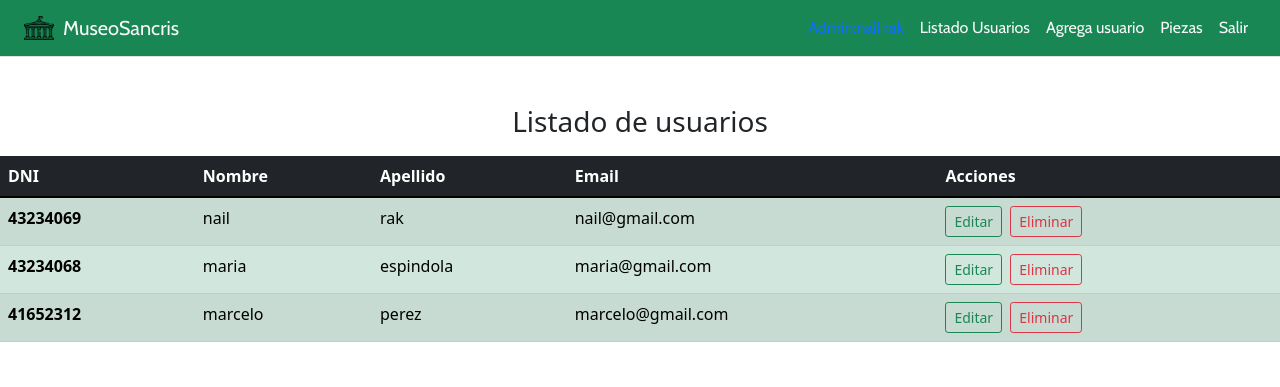
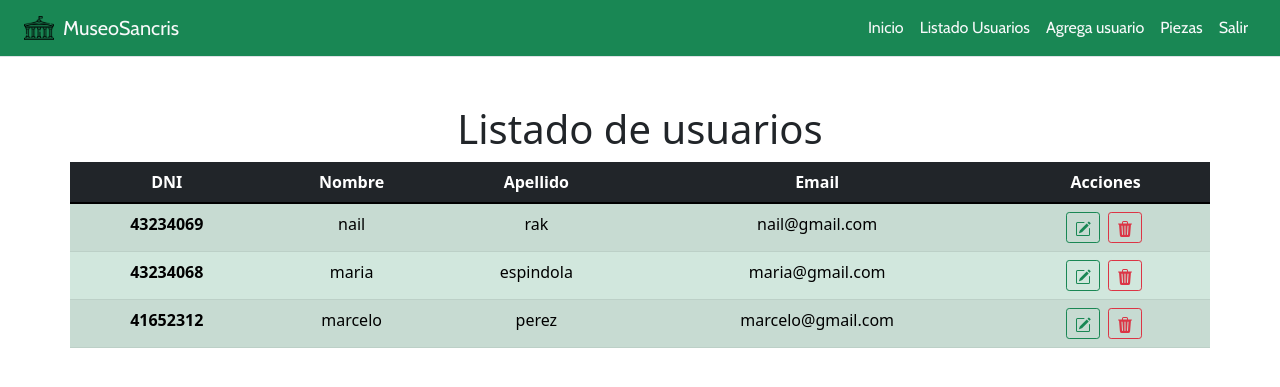
Before and after one commit to ianucraniano/Proyecto2023, a PHP site: page /listadoadm.php in a window 1280 px wide. Shown: the top 387 px of the page. Run offline with PHP 8.4, Linux system fonts and the light colour scheme; a user stored in the database is signed in; data comes from the database, SQL or seed files in the repository; some web fonts are replaced.

Commit message:
Realizamos nuevos cambios

```diff
--- a/CSS/contacto.css
+++ b/CSS/contacto.css
@@ -1,6 +1,6 @@
 .contacto{
-    background-color: rgba(0, 0, 0, 0.205);
-    height: 80%;
+
+
     padding-top: 30px;
     padding-bottom: 20px;
     background-color: #a4be7b;
--- a/header.php
+++ b/header.php
@@ -96,11 +96,12 @@ ul li a:hover{
 
           ?>
           <ul class="navbar-nav ms-auto">
-          <li class="nav-item">
-          <a class="nav-link" href="pagAdmin.php"> <?php echo "Admin:". $_SESSION['nombreadmin']. " ". $_SESSION['apellidoadmin'] ?></a>
-        </li>
 
 
+
+        <li class="nav-item">
+          <a class="nav-link text-light" href="pagAdmin.php">Inicio</a>
+        </li>
         <li class="nav-item">
           <a class="nav-link text-light" href="listadoadm.php">Listado Usuarios</a>
         </li>
--- a/ingresar.php
+++ b/ingresar.php
@@ -15,7 +15,7 @@ $error = "";
 //die();
 
 
-if(!empty(trim($_POST['dni']))&& !empty($_POST['clave']) && !empty($_POST['tipo_usuario'])){
+if(!empty(trim($_POST['dni']))&& !empty($_POST['clave']) && !empty($_POST['tipo_usuario']) ){
 
   //
 
@@ -24,7 +24,7 @@ if(!empty(trim($_POST['dni']))&& !empty($_POST['clave']) && !empty($_POST['tipo_
         $clave = $_POST['clave'];
 
 
-     $sql="SELECT idusuarios,dni,clave,tipo_usuario FROM usuarios WHERE (dni='$dni') and (tipo_usuario='$perfil')";
+     $sql="SELECT idusuarios,nombre,apellido,dni,clave,tipo_usuario FROM usuarios WHERE (dni='$dni') and (tipo_usuario='$perfil')";
 
      $result=mysqli_query($conex,$sql);
 
@@ -43,6 +43,7 @@ if(!empty(trim($_POST['dni']))&& !empty($_POST['clave']) && !empty($_POST['tipo_
           $_SESSION['apellidoadmin']=$fila['apellido'];
           $_SESSION['tipoUsuario']=$fila['tipo_usuario'];
           $_SESSION['idusuario']=$fila['idusuarios'];
+          //die($_SESSION['apellidoadmin']);
 
           header("Location:pagAdmin.php");
 
--- a/listadoadm.php
+++ b/listadoadm.php
@@ -8,7 +8,8 @@ if(!isset($_SESSION['dniadmin'])){
 
 
 
-$sql="SELECT usuarios.* FROM usuarios ORDER BY idusuarios";
+
+$sql="SELECT usuarios.* FROM usuarios ";
 
 
 $result=mysqli_query($conex,$sql);
@@ -32,7 +33,7 @@ $result=mysqli_query($conex,$sql);
 <head>
     <meta charset="UTF-8">
     <meta name="viewport" content="width=device-width, initial-scale=1.0">
-    <title>Document</title>
+    <title>Listado de usuarios</title>
 
     <link href="https://cdn.jsdelivr.net/npm/bootstrap@5.3.2/dist/css/bootstrap.min.css" rel="stylesheet" integrity="sha384-T3c6CoIi6uLrA9TneNEoa7RxnatzjcDSCmG1MXxSR1GAsXEV/Dwwykc2MPK8M2HN" crossorigin="anonymous">
 
@@ -43,12 +44,15 @@ $result=mysqli_query($conex,$sql);
 include("header.php");
 ?>
 
+
+
 <body>
 
 
 <section>
-        <div class="text-center mt-5 mb-3"><h3>Listado de usuarios</h3></div>
-        <table class="table table-success table-striped">
+        <div class="text-center mt-5 mb-3"><h1>Listado de usuarios</h1>
+
+        <table class="table table-success table-striped container">
        <thead class="table-dark">
         <tr class="table-primary">
 
@@ -85,13 +89,20 @@ include("header.php");
 
                 <tr>
 
+
                     <th scope="row"><?php echo $fila["dni"]; ?>
                     </th>
                         <td><?php echo $fila["nombre"]; ?></td>
                         <td><?php echo $fila["apellido"]; ?></td>
                         <td><?php echo $fila["email"]; ?></td>
-                        <td><a class="me-1 btn btn-outline-success btn-sm " href="form_editar.php?idusuarios=<?php echo $fila ['idusuarios'];?>">Editar</a>
-                        <a class="me-1 btn btn-outline-danger btn-sm" href="form_eliminar.php?idusuarios=<?php echo $fila ['idusuarios'];?>">Eliminar</a>
+                        <td><a class="me-1 btn btn-outline-success btn-sm " title="Editar" href="form_editar.php?idusuarios=<?php echo $fila ['idusuarios'];?>"><svg xmlns="http://www.w3.org/2000/svg" width="16" height="16" fill="currentColor" class="bi bi-pencil-square" viewBox="0 0 16 16">
+  <path d="M15.502 1.94a.5.5 0 0 1 0 .706L14.459 3.69l-2-2L13.502.646a.5.5 0 0 1 .707 0l1.293 1.293zm-1.75 2.456-2-2L4.939 9.21a.5.5 0 0 0-.121.196l-.805 2.414a.25.25 0 0 0 .316.316l2.414-.805a.5.5 0 0 0 .196-.12l6.813-6.814z"/>
+  <path fill-rule="evenodd" d="M1 13.5A1.5 1.5 0 0 0 2.5 15h11a1.5 1.5 0 0 0 1.5-1.5v-6a.5.5 0 0 0-1 0v6a.5.5 0 0 1-.5.5h-11a.5.5 0 0 1-.5-.5v-11a.5.5 0 0 1 .5-.5H9a.5.5 0 0 0 0-1H2.5A1.5 1.5 0 0 0 1 2.5z"/>
+</svg></a>
+                        <a class="me-1 btn btn-outline-danger btn-sm" title="Eliminar" href="form_eliminar.php?idusuarios=<?php echo $fila ['idusuarios'];?>"><svg xmlns="http://www.w3.org/2000/svg" width="16" height="16" fill="currentColor" class="bi bi-trash3-fill" viewBox="0 0 16 16">
+  <path d="M11 1.5v1h3.5a.5.5 0 0 1 0 1h-.538l-.853 10.66A2 2 0 0 1 11.115 16h-6.23a2 2 0 0 1-1.994-1.84L2.038 3.5H1.5a.5.5 0 0 1 0-1H5v-1A1.5 1.5 0 0 1 6.5 0h3A1.5 1.5 0 0 1 11 1.5m-5 0v1h4v-1a.5.5 0 0 0-.5-.5h-3a.5.5 0 0 0-.5.5M4.5 5.029l.5 8.5a.5.5 0 1 0 .998-.06l-.5-8.5a.5.5 0 1 0-.998.06m6.53-.528a.5.5 0 0 0-.528.47l-.5 8.5a.5.5 0 0 0 .998.058l.5-8.5a.5.5 0 0 0-.47-.528M8 4.5a.5.5 0 0 0-.5.5v8.5a.5.5 0 0 0 1 0V5a.5.5 0 0 0-.5-.5"/>
+</svg></a>
+
 
 
 
@@ -121,7 +132,7 @@ include("header.php");
 	     }else{
 
           echo "</table></div>";
-          echo "<div class='container text-center lead my-3 py-3'><div class='alert alert-danger my-5 py-4'><p><em>No existen Socios! </em><a href='index.php' class='text-primary lead ms-2'>Volver</a></p></div></div>";
+          echo "<div class='container text-center lead my-3 py-3'><div class='alert alert-danger my-5 py-4'><p><em>No existen usuarios! </em><a href='index.php' class='text-primary lead ms-2'>Volver</a></p></div></div>";
          }
 	   ?>
 
```
Also changed, not shown: form_agregar.php (+5 -5 lines), index.php (+8 -30 lines), menupiezas.php (+14 -5 lines), pagAdmin.php (+18 -4 lines), ver_detalles.php (added, +9 -0 lines), imagenes/admin.jpg (added), imagenes/listado.webp (added), imagenes/listas.png (added).
